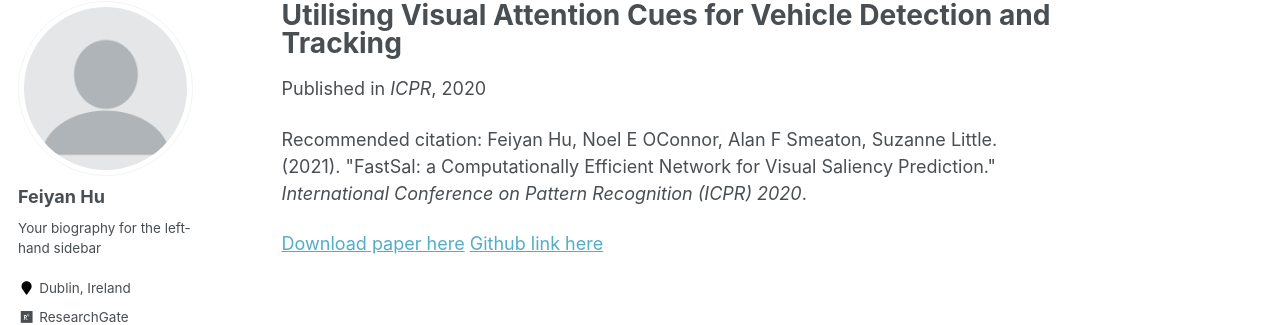
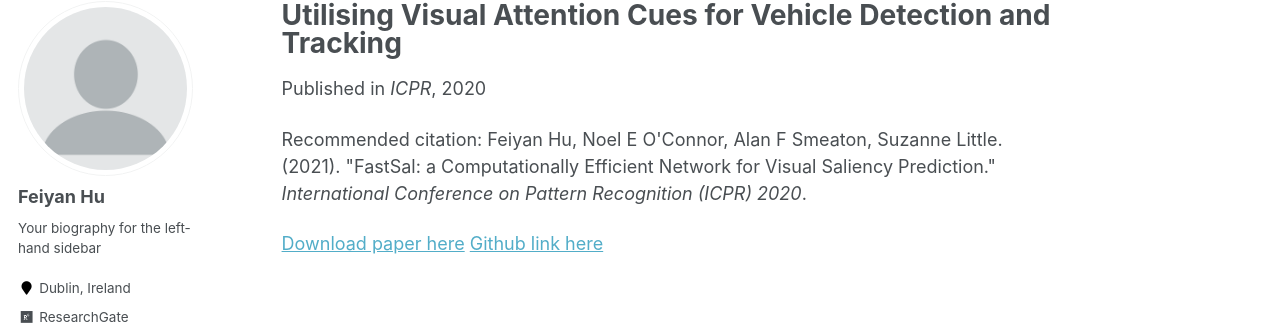
Before and after one commit to feiyanhu/feiyanhu.github.io, a Jekyll site: the page built from _publications/ICPR_2020_saldettrack.md, in a window 1280 px wide. Shown: the part 117-442 px from the top of the page. Built offline with Jekyll 4.4.1, drawn with Linux system fonts in a browser that asks for light colours; some web fonts are replaced.

Commit message:
Update ICPR_2020_saldettrack.md

```diff
--- a/_publications/ICPR_2020_saldettrack.md
+++ b/_publications/ICPR_2020_saldettrack.md
@@ -6,7 +6,7 @@ permalink: /publication/ICPR_2020_saldettrack
 date: 2020-12-31
 venue: 'ICPR'
 #paperurl: 'http://feiyanhu.github.io/files/paper1.pdf'
-citation: 'Feiyan Hu, Noel E OConnor, Alan F Smeaton, Suzanne Little. (2021). &quot;FastSal: a Computationally Efficient Network for Visual Saliency Prediction.&quot; <i>International Conference on Pattern Recognition (ICPR) 2020</i>. '
+citation: 'Feiyan Hu, Noel E O&apos;Connor, Alan F Smeaton, Suzanne Little. (2021). &quot;FastSal: a Computationally Efficient Network for Visual Saliency Prediction.&quot; <i>International Conference on Pattern Recognition (ICPR) 2020</i>. '
 ---
 <!--- This paper is about the number 1. The number 2 is left for future work.-->
 [Download paper here](http://feiyanhu.github.io/files/ICPR_2020_saldettrack.pdf)
```
